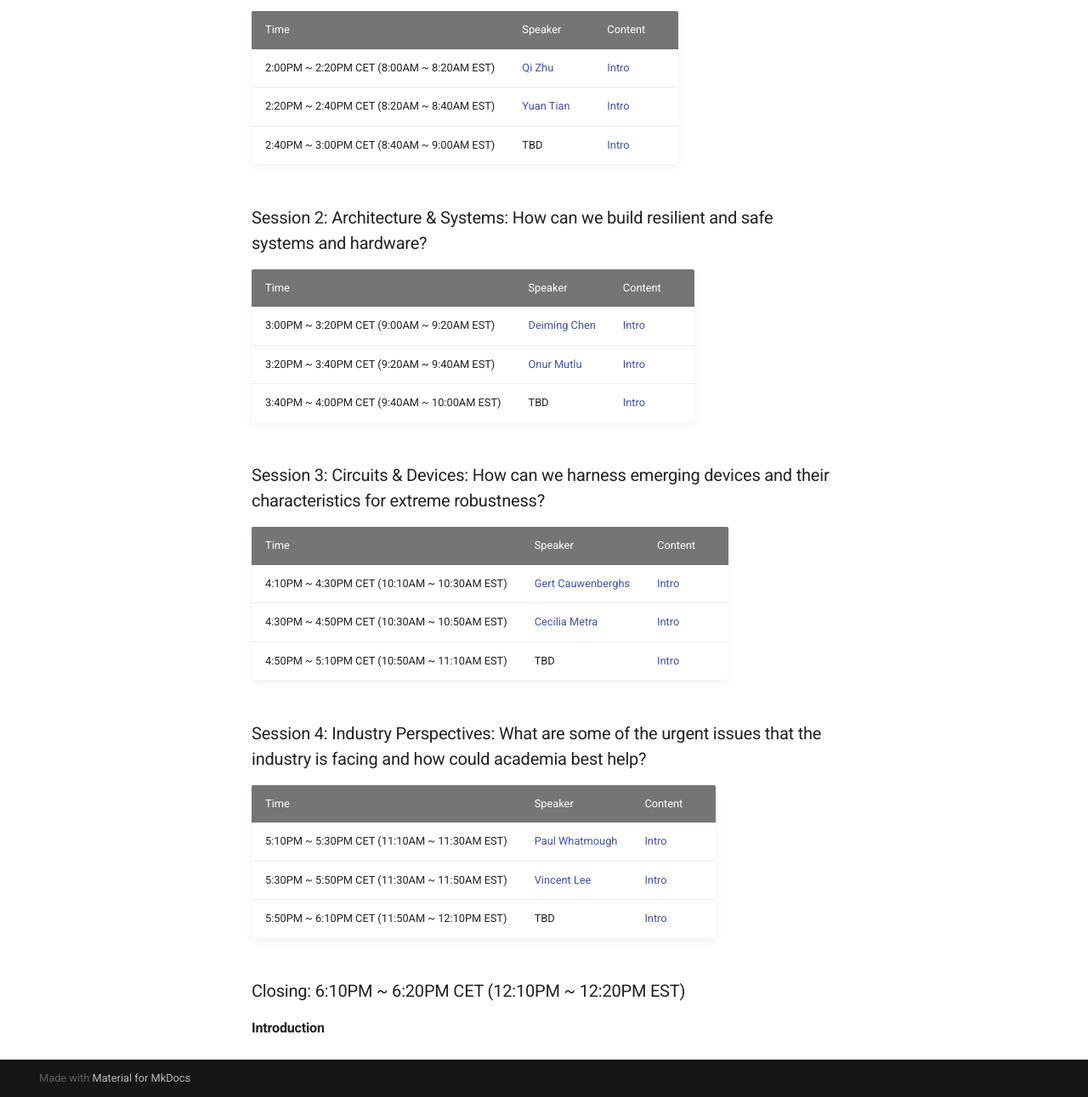
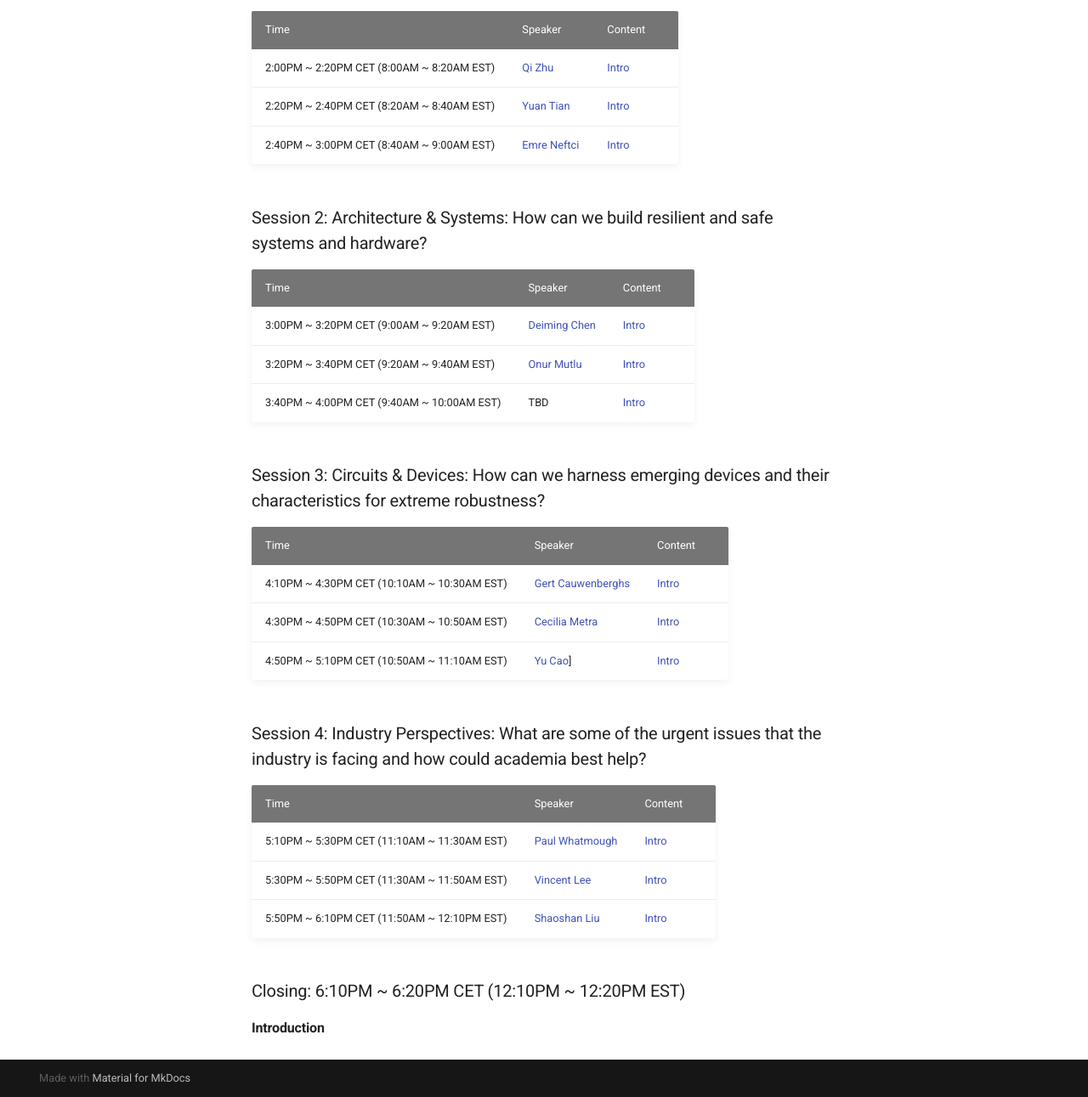
Before and after one commit to rss2workshop/rss2workshop.github.io, a plain HTML site: page index.html in a window 1280 px wide. Shown: the part 1398-2689 px from the top of the page at 85% size. Drawn offline with Linux system fonts and the light colour scheme.

Commit message:
update Yu Cao, Emre and shaoshan

```diff
--- a/index.html
+++ b/index.html
@@ -452,7 +452,7 @@
 </tr>
 <tr>
 <td>2:40PM ~ 3:00PM CET (8:40AM ~ 9:00AM EST)</td>
-<td align="left">TBD</td>
+<td align="left"><a href="https://nmi-lab.org/authors/eneftci/">Emre Neftci</a></td>
 <td><a href="#jump7">Intro</a></td>
 </tr>
 </tbody>
@@ -506,7 +506,7 @@
 </tr>
 <tr>
 <td>4:50PM ~ 5:10PM CET (10:50AM ~ 11:10AM EST)</td>
-<td align="left">TBD</td>
+<td align="left"><a href="http://nimo.asu.edu/ycao/">Yu Cao</a>]</td>
 <td><a href="#jump6">Intro</a></td>
 </tr>
 </tbody>
@@ -533,7 +533,7 @@
 </tr>
 <tr>
 <td>5:50PM ~ 6:10PM CET (11:50AM ~ 12:10PM EST)</td>
-<td align="left">TBD</td>
+<td align="left"><a href="https://scholar.harvard.edu/shaoshanliu">Shaoshan Liu</a></td>
 <td><a href="#jump6">Intro</a></td>
 </tr>
 </tbody>
```
